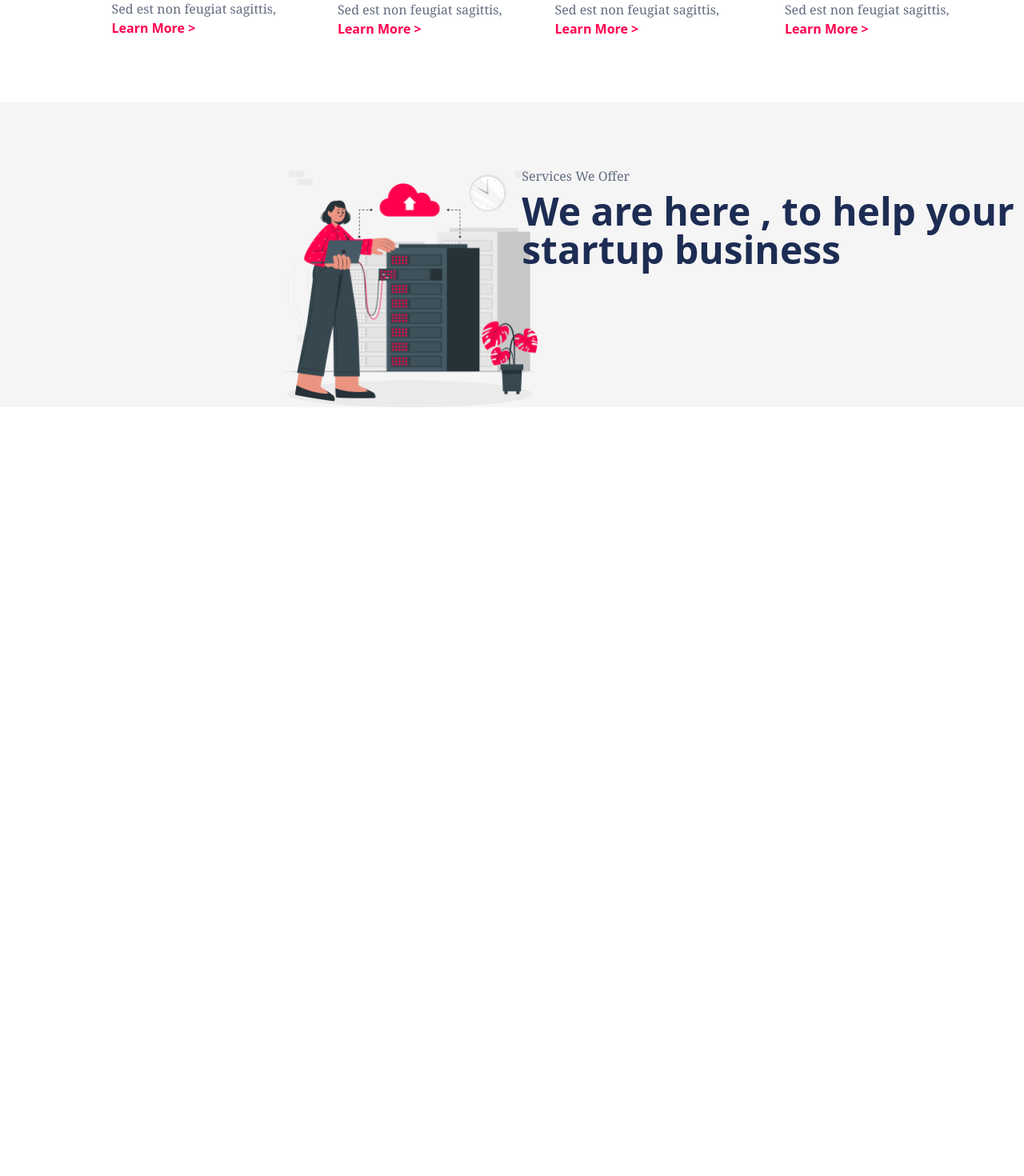
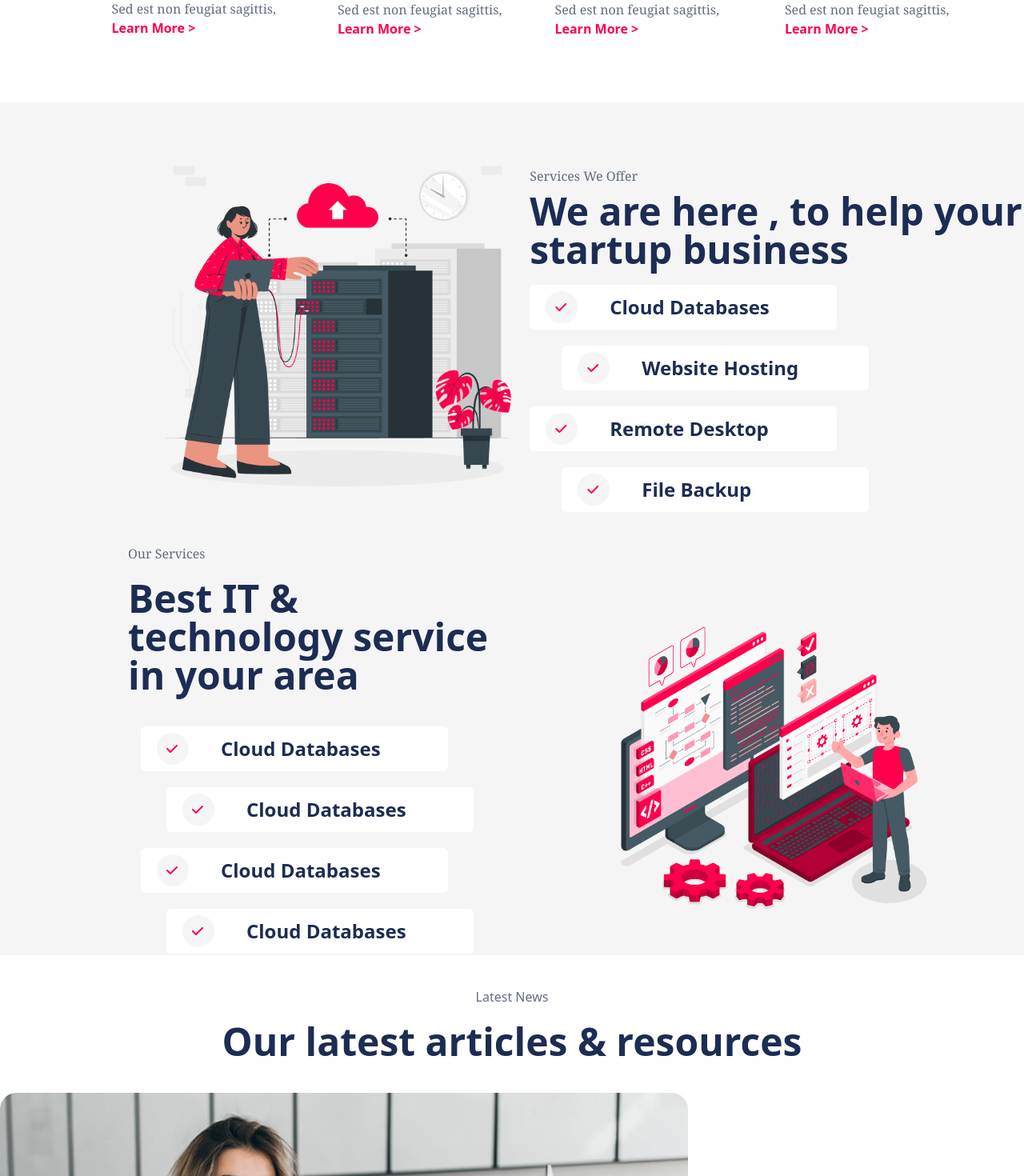
Before and after one commit to Abdulkafi88/-IT-agency-website-, a React (Vite) app: page / in a window 1280 px wide. Shown: the part 1380-2850 px from the top of the page at 80% size. Before the commit the page ends 1889 px from the top, so only its background shows below. Built offline with nearby package versions, Linux system fonts and the light colour scheme.

Commit message:
i am about to do the news comp

```diff
--- a/src/App.jsx
+++ b/src/App.jsx
@@ -6,6 +6,7 @@ import Nav from "./Com/Nav";
 import Home from "./Com/Home";
 import Features from "./Com/Features";
 import Services from "./Com/Services"
+import News from "./Com/News"
 function App() {
   return (
     <>
@@ -13,6 +14,7 @@ function App() {
       <Home />
       <Features />
       <Services />
+      <News />
     </>
   )
 }
--- /dev/null
+++ b/src/Com/News.jsx
@@ -0,0 +1,39 @@
+import React, { useState } from "react"
+import img1 from "../assets/blog-1.jpg"
+const News = () => {
+  const [info, setinfo] = useState([
+    {
+      title: "How is technology working with new things?",
+      tec: "TECHNOLOGY",
+      date: "25 FEB, 2022",
+      img: img1,
+    },
+  ])
+
+  return (
+    <React.Fragment>
+      <div className="flex justify-center flex-col items-center space-y-5 text-hsl-219-13-44 my-10">
+        <p>Latest News</p>
+        <h1 className="font-semibold text-hsl-224-48-22 text-5xl">
+          Our latest articles & resources
+        </h1>
+      </div>
+      <div className=" flex ">
+        {info.map((content, contentIndex) => (
+          <>
+          <div className=" flex">
+            <div className="">
+                <img src={content.img} alt="" />
+                <p>{content.tec}</p>
+                <p>{content.tec}</p>
+            </div>
+          </div>
+
+          </>
+        ))}
+      </div>
+    </React.Fragment>
+  )
+}
+
+export default News
--- a/src/Com/Services.jsx
+++ b/src/Com/Services.jsx
@@ -1,41 +1,146 @@
-import React, { useState } from "react";
-import ServicesImg from "../assets/service-1.png";
-import ServicesImg2 from "../assets/service-2.png";
+import React, { useState } from "react"
+import ServicesImg from "../assets/service-1.png"
+import ServicesImg2 from "../assets/service-2.png"
 const Services = () => {
   const [info, setindo] = useState([
     {
       offer: "Services We Offer",
+      offer1: "Our Services",
       hook: "We are here , to help  your <br/> startup business",
+      hook1:'Best IT & technology service in your area',
       ServicesInfo: " Cloud Databases",
       ServicesInfo1: " Website Hosting",
       ServicesInfo2: " Remote Desktop",
       ServicesInfo3: " File Backup",
     },
-  ]);
+  ])
   return (
     <React.Fragment>
       <div className=" mt-20 bg-hsl-0-0%-96% ">
-        <div className=" grid grid-cols-2">
-          <div className="flex justify-center items-center mt-20  ">
-            <img className="ml-96" width={"50%"} src={ServicesImg} />
+        <div className=" grid gap-10 grid-cols-2">
+          <div className="flex justify-center items-center mt-10  ">
+            <img className="ml-56" width={"70%"} src={ServicesImg} />
           </div>
           <div className="flex justify-center">
             {info.map((content, contentIndex) => (
+              <>
+                <div key={contentIndex}>
+                  <p className=" text-hsl-219-13-44 font-serif mt-20  ">
+                    {content.offer}
+                  </p>
+                  <h1
+                    className=" font-semibold text-5xl text-hsl-224-48-22  mt-2"
+                    dangerouslySetInnerHTML={{ __html: content.hook }}
+                  />
+                  <ul>
+                    <li>
+                      <div className="flex  mt-5 bg-hsl-0-0%-100% w-96 h-14 rounded-md">
+                        <div className="group rounded-full bg-hsl-0-0%-96% w-10 h-10 mt-2 ml-5 hover:bg-hover-hsl-342-100-50">
+                          <i className="fa-solid fa-check text-hsl-342-100-50 ml-3 mt-3 group-hover:text-white"></i>
+                        </div>
+                        <h2 className="ml-10 mt-3 text-2xl font-semibold text-hsl-224-48-22 ">
+                          {content.ServicesInfo}
+                        </h2>
+                      </div>
+                    </li>
+                    <li className="ml-10">
+                      <div className="flex  mt-5 bg-hsl-0-0%-100% w-96 h-14 rounded-md">
+                        <div className="group rounded-full bg-hsl-0-0%-96% w-10 h-10 mt-2 ml-5 hover:bg-hover-hsl-342-100-50">
+                          <i className="fa-solid fa-check text-hsl-342-100-50 ml-3 mt-3 group-hover:text-white"></i>
+                        </div>
+                        <h2 className="ml-10 mt-3 text-2xl font-semibold text-hsl-224-48-22 ">
+                          {content.ServicesInfo1}
+                        </h2>
+                      </div>
+                    </li>
+                    <li>
+                      <div className="flex  mt-5 bg-hsl-0-0%-100% w-96 h-14 rounded-md">
+                        <div className="group rounded-full bg-hsl-0-0%-96% w-10 h-10 mt-2 ml-5 hover:bg-hover-hsl-342-100-50">
+                          <i className="fa-solid fa-check text-hsl-342-100-50 ml-3 mt-3 group-hover:text-white"></i>
+                        </div>
+                        <h2 className="ml-10 mt-3 text-2xl font-semibold text-hsl-224-48-22 ">
+                          {content.ServicesInfo2}
+                        </h2>
+                      </div>
+                    </li>
+                    <li className="ml-10">
+                      <div className="flex  mt-5 bg-hsl-0-0%-100% w-96 h-14 rounded-md">
+                        <div className="group rounded-full bg-hsl-0-0%-96% w-10 h-10 mt-2 ml-5 hover:bg-hover-hsl-342-100-50">
+                          <i className="fa-solid fa-check text-hsl-342-100-50 ml-3 mt-3 group-hover:text-white"></i>
+                        </div>
+                        <h2 className="ml-10 mt-3 text-2xl font-semibold text-hsl-224-48-22 ">
+                          {content.ServicesInfo3}
+                        </h2>
+                      </div>
+                    </li>
+                  </ul>
+                </div>
+              </>
+            ))}
+          </div>
+          {info.map((content, contentIndex) => (
+            <>
               <div key={contentIndex}>
-                <p className=" text-hsl-219-13-44 font-serif mt-20  ">{content.offer}</p>
+                <p className="text-hsl-219-13-44 font-serif text-md ml-40">
+                  {content.offer1}
+                </p>
                 <h1
-                className=" font-semibold text-5xl text-hsl-224-48-22  mt-2"
-                dangerouslySetInnerHTML={{ __html: content.hook }}
-              />
+                  className=" font-semibold text-5xl text-hsl-224-48-22  ml-40 mt-5"
+                  dangerouslySetInnerHTML={{ __html: content.hook1 }}
+                />
+                <ul>
+                  <li className="ml-44 mt-10">
+                    <div className="flex  mt-5 bg-hsl-0-0%-100% w-96 h-14 rounded-md">
+                      <div className="group rounded-full bg-hsl-0-0%-96% w-10 h-10 mt-2 ml-5 hover:bg-hover-hsl-342-100-50">
+                        <i className="fa-solid fa-check text-hsl-342-100-50 ml-3 mt-3 group-hover:text-white"></i>
+                      </div>
+                      <h2 className="ml-10 mt-3 text-2xl font-semibold text-hsl-224-48-22 ">
+                        {content.ServicesInfo}
+                      </h2>
+                    </div>
+                  </li>
 
+                  <li className=" ml-52">
+                    <div className="flex  mt-5 bg-hsl-0-0%-100% w-96 h-14 rounded-md">
+                      <div className="group rounded-full bg-hsl-0-0%-96% w-10 h-10 mt-2 ml-5 hover:bg-hover-hsl-342-100-50">
+                        <i className="fa-solid fa-check text-hsl-342-100-50 ml-3 mt-3 group-hover:text-white"></i>
+                      </div>
+                      <h2 className="ml-10 mt-3 text-2xl font-semibold text-hsl-224-48-22 ">
+                        {content.ServicesInfo}
+                      </h2>
+                    </div>
+                  </li>
+                  <li className="ml-44 mt-5 ">
+                    <div className="flex  mt-5 bg-hsl-0-0%-100% w-96 h-14 rounded-md">
+                      <div className="group rounded-full bg-hsl-0-0%-96% w-10 h-10 mt-2 ml-5 hover:bg-hover-hsl-342-100-50">
+                        <i className="fa-solid fa-check text-hsl-342-100-50 ml-3 mt-3 group-hover:text-white"></i>
+                      </div>
+                      <h2 className="ml-10 mt-3 text-2xl font-semibold text-hsl-224-48-22 ">
+                        {content.ServicesInfo}
+                      </h2>
+                    </div>
+                  </li>
+                  <li className=" ml-52">
+                    <div className="flex  mt-5 bg-hsl-0-0%-100% w-96 h-14 rounded-md">
+                      <div className="group rounded-full bg-hsl-0-0%-96% w-10 h-10 mt-2 ml-5 hover:bg-hover-hsl-342-100-50">
+                        <i className="fa-solid fa-check text-hsl-342-100-50 ml-3 mt-3 group-hover:text-white"></i>
+                      </div>
+                      <h2 className="ml-10 mt-3 text-2xl font-semibold text-hsl-224-48-22 ">
+                        {content.ServicesInfo}
+                      </h2>
+                    </div>
+                  </li>
+                </ul>
               </div>
-            ))}
-
+            </>
+          ))}
+          <div className="flex justify-center items-center mt-20 ">
+            <img  width={"70%"} src={ServicesImg2} />
           </div>
         </div>
       </div>
     </React.Fragment>
-  );
-};
+  )
+}
 
-export default Services;
+export default Services
```
Also changed, not shown: src/assets/blog-1.jpg (added).
